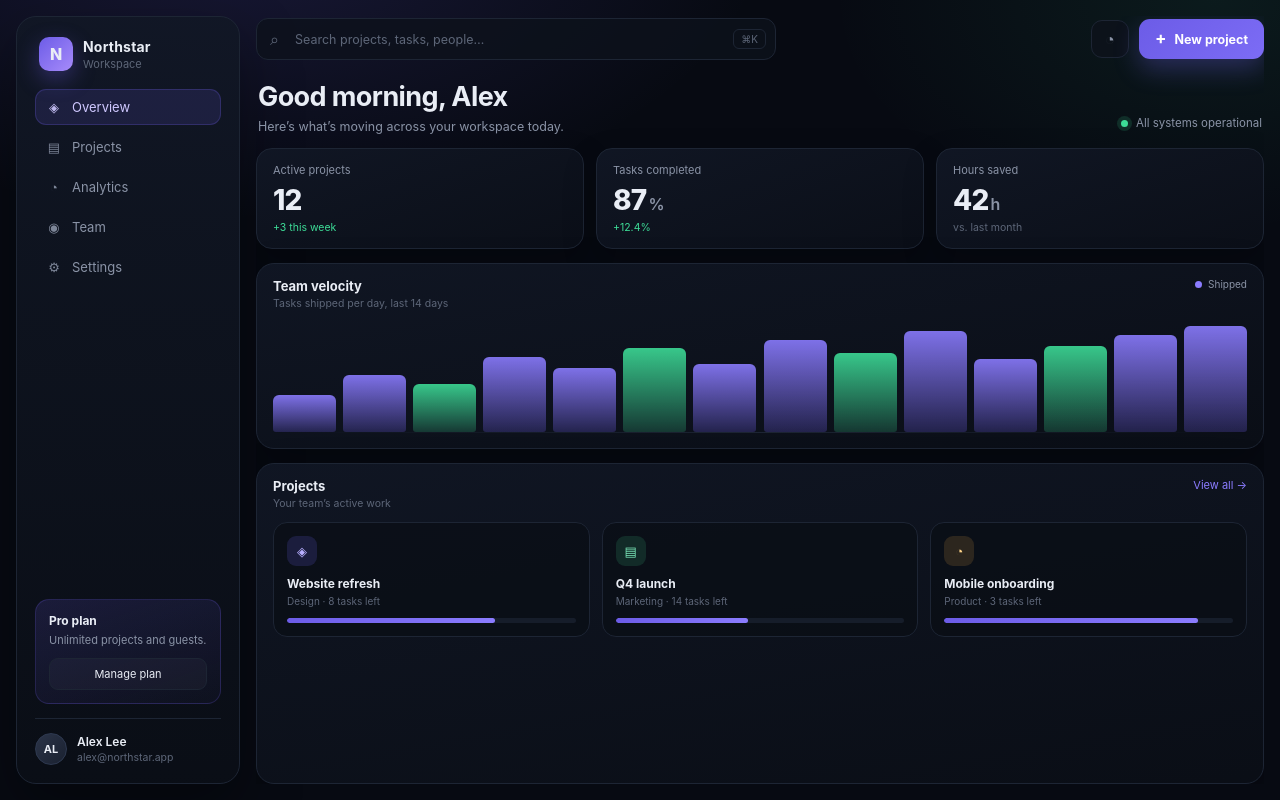
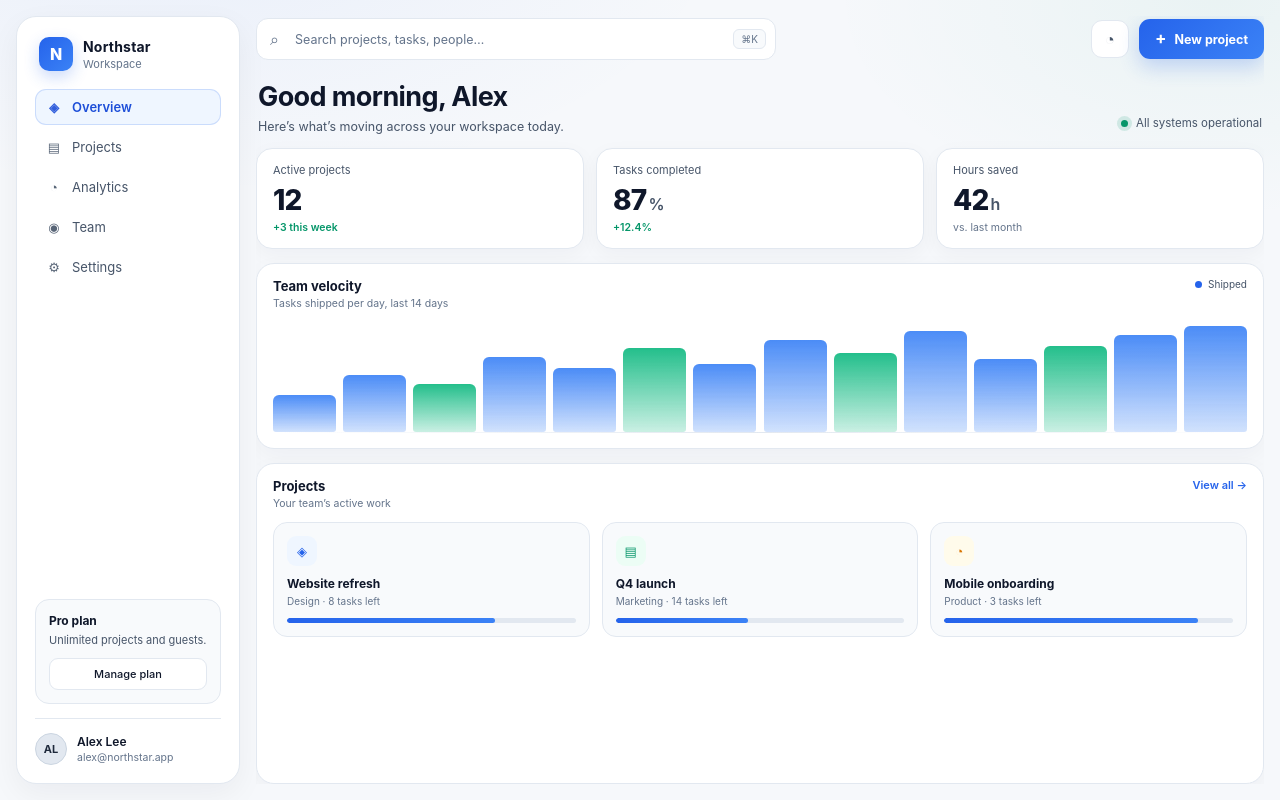
Before and after one commit to gnawbit/demo-reel, a website: page examples/site/index.html in a window 1280 px wide. Drawn offline with Linux system fonts and the light colour scheme.

Commit message:
Redesign bundled demo app in light style and refresh example previews

```diff
--- a/examples/site/style.css
+++ b/examples/site/style.css
@@ -1,15 +1,15 @@
 :root {
-  --bg: #070a12;
-  --panel: #0d121b;
-  --panel-2: #111725;
-  --line: #1d2534;
-  --text: #e9edf5;
-  --muted: #8a93a6;
-  --muted-2: #5d6678;
-  --accent: #6c5ce7;
-  --accent-2: #8b7cff;
-  --green: #3ddc97;
-  --amber: #f5b84b;
+  --bg: #f6f8fb;
+  --panel: #ffffff;
+  --panel-2: #f8fafc;
+  --line: #e2e8f0;
+  --text: #0f172a;
+  --muted: #475569;
+  --muted-2: #64748b;
+  --accent: #2563eb;
+  --accent-2: #1d4ed8;
+  --green: #059669;
+  --amber: #d97706;
   --radius: 18px;
 }
 
@@ -25,8 +25,8 @@ body {
 
 body {
   background:
-    radial-gradient(900px 500px at 18% -10%, rgba(108, 92, 231, 0.18), transparent 60%),
-    radial-gradient(700px 420px at 95% 0%, rgba(61, 220, 151, 0.08), transparent 55%),
+    radial-gradient(900px 460px at 15% -10%, rgba(37, 99, 235, 0.06), transparent 60%),
+    radial-gradient(700px 400px at 95% 0%, rgba(5, 150, 105, 0.05), transparent 55%),
     var(--bg);
   color: var(--text);
   font-family: Inter, "Segoe UI", system-ui, -apple-system, sans-serif;
@@ -53,8 +53,8 @@ input {
   padding: 18px;
   border: 1px solid var(--line);
   border-radius: 20px;
-  background: linear-gradient(180deg, rgba(17, 23, 37, 0.92), rgba(10, 14, 22, 0.96));
-  box-shadow: 0 24px 60px rgba(0, 0, 0, 0.35);
+  background: var(--panel);
+  box-shadow: 0 10px 30px rgba(15, 23, 42, 0.05);
 }
 
 .brand {
@@ -71,8 +71,9 @@ input {
   display: grid;
   place-items: center;
   font-weight: 800;
-  background: linear-gradient(135deg, var(--accent), #a78bfa);
-  box-shadow: 0 8px 22px rgba(108, 92, 231, 0.35);
+  color: #ffffff;
+  background: linear-gradient(135deg, var(--accent), #3b82f6);
+  box-shadow: 0 6px 16px rgba(37, 99, 235, 0.24);
 }
 
 .brand-name {
@@ -105,14 +106,15 @@ input {
 }
 
 .nav-item:hover {
-  background: rgba(255, 255, 255, 0.04);
+  background: #f1f5f9;
   color: var(--text);
 }
 
 .nav-item.active {
-  background: rgba(108, 92, 231, 0.14);
-  color: #cfc8ff;
-  box-shadow: inset 0 0 0 1px rgba(108, 92, 231, 0.25);
+  background: #eff6ff;
+  color: var(--accent-2);
+  font-weight: 600;
+  box-shadow: inset 0 0 0 1px rgba(37, 99, 235, 0.18);
 }
 
 .nav-icon {
@@ -125,8 +127,8 @@ input {
   margin-top: auto;
   padding: 13px;
   border-radius: 14px;
-  background: linear-gradient(160deg, rgba(108, 92, 231, 0.16), rgba(108, 92, 231, 0.04));
-  border: 1px solid rgba(108, 92, 231, 0.22);
+  background: #f8fafc;
+  border: 1px solid var(--line);
 }
 
 .sidebar-card-title {
@@ -146,9 +148,10 @@ input {
   padding: 8px;
   border-radius: 9px;
   border: 1px solid var(--line);
-  background: rgba(255, 255, 255, 0.03);
+  background: #ffffff;
   color: var(--text);
   font-size: 11px;
+  font-weight: 500;
   cursor: pointer;
 }
 
@@ -169,8 +172,9 @@ input {
   place-items: center;
   font-size: 11px;
   font-weight: 700;
-  background: linear-gradient(135deg, #2b3448, #1a2130);
-  border: 1px solid #2e3950;
+  color: #1e293b;
+  background: #e2e8f0;
+  border: 1px solid #cbd5e1;
 }
 
 .user-name {
@@ -214,7 +218,7 @@ input {
   padding: 0 62px 0 38px;
   border-radius: 12px;
   border: 1px solid var(--line);
-  background: rgba(13, 18, 27, 0.82);
+  background: #ffffff;
   color: var(--text);
   outline: none;
   font-size: 12.5px;
@@ -225,8 +229,8 @@ input {
 }
 
 .search input:focus {
-  border-color: rgba(108, 92, 231, 0.55);
-  box-shadow: 0 0 0 4px rgba(108, 92, 231, 0.12);
+  border-color: rgba(37, 99, 235, 0.55);
+  box-shadow: 0 0 0 4px rgba(37, 99, 235, 0.12);
 }
 
 .search-icon {
@@ -242,6 +246,7 @@ input {
   padding: 3px 7px;
   border-radius: 6px;
   border: 1px solid var(--line);
+  background: #f8fafc;
   color: var(--muted-2);
   font-size: 10px;
 }
@@ -257,7 +262,7 @@ input {
   height: 38px;
   border-radius: 11px;
   border: 1px solid var(--line);
-  background: rgba(13, 18, 27, 0.8);
+  background: #ffffff;
   color: var(--muted);
   cursor: pointer;
   font-size: 16px;
@@ -265,7 +270,7 @@ input {
 
 .icon-button:hover {
   color: var(--text);
-  border-color: #2c3850;
+  border-color: #cbd5e1;
 }
 
 .primary-button {
@@ -277,18 +282,18 @@ input {
   padding: 0 16px;
   border: none;
   border-radius: 11px;
-  background: linear-gradient(135deg, var(--accent), #7c6cf5);
-  color: #fff;
+  background: linear-gradient(135deg, var(--accent), #3b82f6);
+  color: #ffffff;
   font-size: 12.5px;
   font-weight: 650;
   cursor: pointer;
-  box-shadow: 0 10px 26px rgba(108, 92, 231, 0.32);
+  box-shadow: 0 8px 20px rgba(37, 99, 235, 0.24);
   transition: transform 0.15s ease, box-shadow 0.15s ease;
 }
 
 .primary-button:hover {
   transform: translateY(-1px);
-  box-shadow: 0 14px 32px rgba(108, 92, 231, 0.4);
+  box-shadow: 0 12px 24px rgba(37, 99, 235, 0.32);
 }
 
 .plus {
@@ -331,7 +336,7 @@ input {
   height: 7px;
   border-radius: 50%;
   background: var(--green);
-  box-shadow: 0 0 0 4px rgba(61, 220, 151, 0.14);
+  box-shadow: 0 0 0 4px rgba(5, 150, 105, 0.14);
 }
 
 .stats {
@@ -344,8 +349,8 @@ input {
   padding: 14px 16px;
   border-radius: 16px;
   border: 1px solid var(--line);
-  background: linear-gradient(160deg, rgba(17, 23, 37, 0.92), rgba(11, 15, 24, 0.96));
-  box-shadow: 0 14px 34px rgba(0, 0, 0, 0.22);
+  background: var(--panel);
+  box-shadow: 0 6px 20px rgba(15, 23, 42, 0.04);
 }
 
 .stat-label {
@@ -375,13 +380,14 @@ input {
 
 .stat-delta.up {
   color: var(--green);
+  font-weight: 600;
 }
 
 .panel {
   border: 1px solid var(--line);
   border-radius: 18px;
-  background: linear-gradient(170deg, rgba(17, 23, 37, 0.9), rgba(10, 14, 22, 0.96));
-  box-shadow: 0 18px 44px rgba(0, 0, 0, 0.24);
+  background: var(--panel);
+  box-shadow: 0 8px 24px rgba(15, 23, 42, 0.04);
 }
 
 .panel-head {
@@ -414,7 +420,7 @@ input {
   width: 7px;
   height: 7px;
   border-radius: 50%;
-  background: var(--accent-2);
+  background: var(--accent);
 }
 
 .chart-panel {
@@ -440,13 +446,13 @@ input {
   flex: 1;
   min-width: 0;
   border-radius: 6px 6px 3px 3px;
-  background: linear-gradient(180deg, var(--accent-2), rgba(108, 92, 231, 0.28));
-  opacity: 0.9;
+  background: linear-gradient(180deg, #3b82f6, rgba(59, 130, 246, 0.25));
+  opacity: 0.92;
   animation: grow 0.7s ease both;
 }
 
 .bar:nth-child(3n) {
-  background: linear-gradient(180deg, #3ddc97, rgba(61, 220, 151, 0.22));
+  background: linear-gradient(180deg, #10b981, rgba(16, 185, 129, 0.24));
 }
 
 .chart-baseline {
@@ -465,7 +471,7 @@ input {
   }
   to {
     transform: scaleY(1);
-    opacity: 0.9;
+    opacity: 0.92;
   }
 }
 
@@ -479,8 +485,9 @@ input {
 .text-button {
   border: none;
   background: none;
-  color: var(--accent-2);
+  color: var(--accent);
   font-size: 11px;
+  font-weight: 600;
   cursor: pointer;
   padding: 0;
 }
@@ -497,7 +504,7 @@ input {
   padding: 13px;
   border-radius: 14px;
   border: 1px solid var(--line);
-  background: rgba(10, 14, 22, 0.72);
+  background: var(--panel-2);
   animation: cardIn 0.45s ease both;
 }
 
@@ -523,18 +530,18 @@ input {
 }
 
 .project-icon.violet {
-  background: rgba(108, 92, 231, 0.18);
-  color: #b9afff;
+  background: #eff6ff;
+  color: #2563eb;
 }
 
 .project-icon.green {
-  background: rgba(61, 220, 151, 0.14);
-  color: #7ff0c0;
+  background: #ecfdf5;
+  color: #059669;
 }
 
 .project-icon.amber {
-  background: rgba(245, 184, 75, 0.14);
-  color: #ffd48a;
+  background: #fffbeb;
+  color: #d97706;
 }
 
 .project-name {
@@ -555,7 +562,7 @@ input {
   margin-top: 11px;
   height: 5px;
   border-radius: 999px;
-  background: #161d2a;
+  background: #e2e8f0;
   overflow: hidden;
 }
 
@@ -563,7 +570,7 @@ input {
   display: block;
   height: 100%;
   border-radius: inherit;
-  background: linear-gradient(90deg, var(--accent), var(--accent-2));
+  background: linear-gradient(90deg, var(--accent), #3b82f6);
 }
 
 .modal-backdrop {
@@ -571,7 +578,7 @@ input {
   inset: 0;
   display: grid;
   place-items: center;
-  background: rgba(4, 6, 10, 0.58);
+  background: rgba(15, 23, 42, 0.35);
   backdrop-filter: blur(2px);
   opacity: 0;
   pointer-events: none;
@@ -588,9 +595,9 @@ input {
   width: 430px;
   padding: 20px;
   border-radius: 20px;
-  border: 1px solid #283246;
-  background: linear-gradient(170deg, #121927, #0b1018);
-  box-shadow: 0 40px 100px rgba(0, 0, 0, 0.55);
+  border: 1px solid var(--line);
+  background: #ffffff;
+  box-shadow: 0 24px 64px rgba(15, 23, 42, 0.16);
   transform: translateY(10px) scale(0.98);
   transition: transform 0.22s ease;
 }
@@ -609,7 +616,7 @@ input {
   font-size: 10px;
   letter-spacing: 1.4px;
   text-transform: uppercase;
-  color: var(--accent-2);
+  color: var(--accent);
   font-weight: 700;
 }
 
@@ -637,15 +644,16 @@ input {
   padding: 0 12px;
   border-radius: 11px;
   border: 1px solid var(--line);
-  background: #090d15;
+  background: #f8fafc;
   color: var(--text);
   outline: none;
   font-size: 12.5px;
 }
 
 .field input:focus {
-  border-color: rgba(108, 92, 231, 0.6);
-  box-shadow: 0 0 0 4px rgba(108, 92, 231, 0.12);
+  background: #ffffff;
+  border-color: rgba(37, 99, 235, 0.6);
+  box-shadow: 0 0 0 4px rgba(37, 99, 235, 0.12);
 }
 
 .template-row {
@@ -658,16 +666,17 @@ input {
   height: 36px;
   border-radius: 10px;
   border: 1px solid var(--line);
-  background: #0a0e16;
+  background: #f8fafc;
   color: var(--muted);
   font-size: 11px;
   cursor: pointer;
 }
 
 .template.active {
-  border-color: rgba(108, 92, 231, 0.5);
-  background: rgba(108, 92, 231, 0.13);
-  color: #cfc8ff;
+  border-color: rgba(37, 99, 235, 0.45);
+  background: #eff6ff;
+  color: var(--accent-2);
+  font-weight: 600;
 }
 
 .modal-foot {
@@ -688,11 +697,12 @@ input {
   bottom: 26px;
   padding: 11px 15px;
   border-radius: 11px;
-  border: 1px solid rgba(61, 220, 151, 0.32);
-  background: rgba(13, 22, 20, 0.96);
-  color: #a8f3d5;
+  border: 1px solid rgba(5, 150, 105, 0.3);
+  background: #ecfdf5;
+  color: #065f46;
   font-size: 12px;
-  box-shadow: 0 16px 40px rgba(0, 0, 0, 0.4);
+  font-weight: 500;
+  box-shadow: 0 12px 30px rgba(15, 23, 42, 0.12);
   opacity: 0;
   transform: translateY(10px);
   transition: opacity 0.2s ease, transform 0.2s ease;
--- a/examples/story.json
+++ b/examples/story.json
@@ -6,8 +6,7 @@
   "initialWait": 900,
   "tail": 1200,
   "brand": {
-    "background": "#070a12",
-    "accent": "#6c5ce7"
+    "preset": "daylight"
   },
   "steps": [
     { "action": "wait", "ms": 600 },
```
Also changed, not shown: docs/examples/readme.webp, docs/examples/release.webp.
